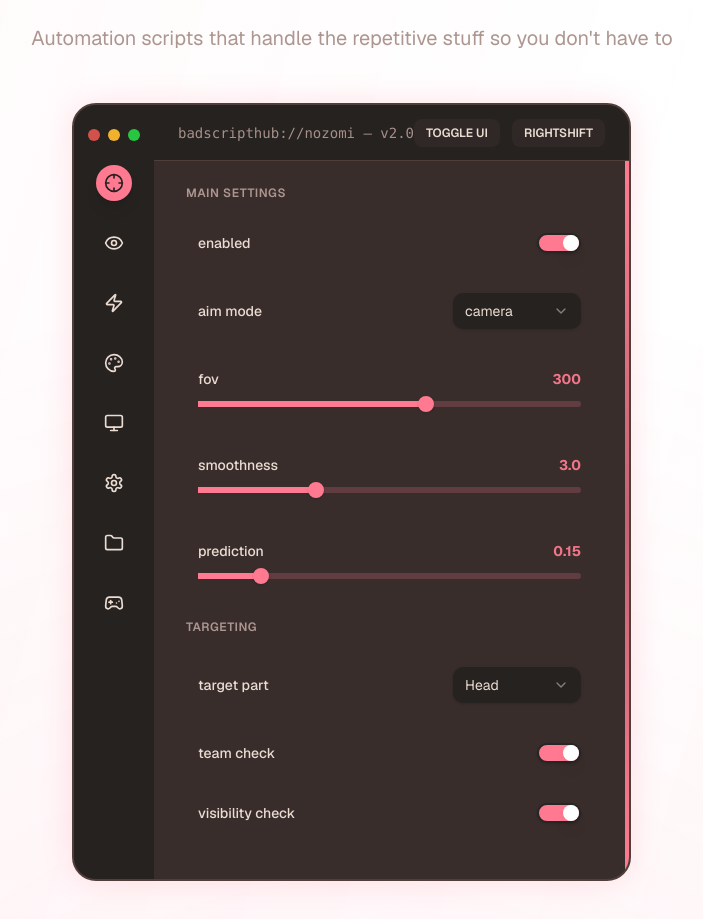
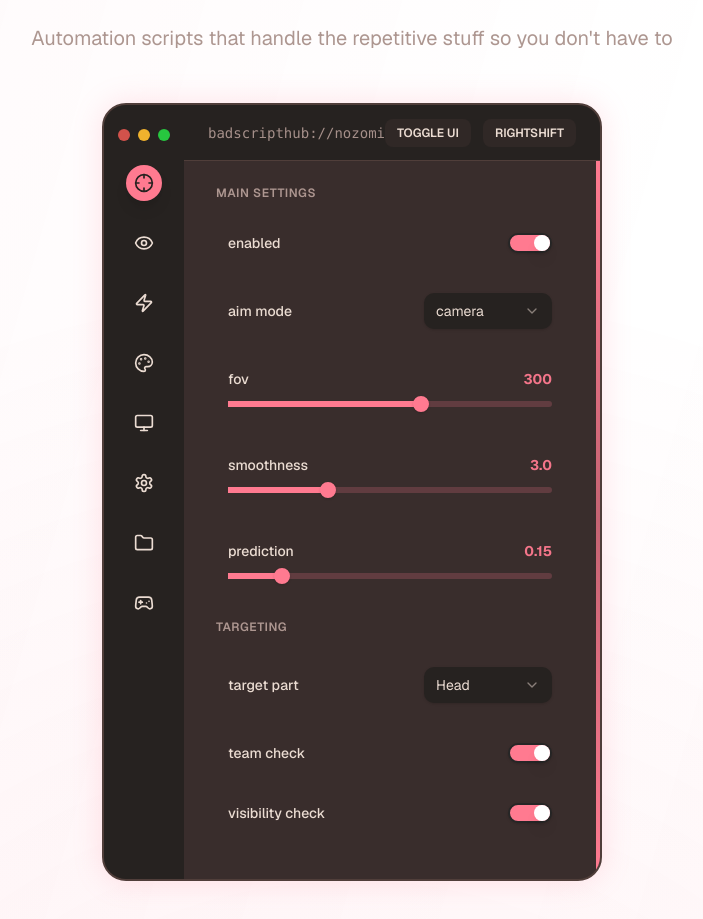
Before and after one commit to froumes/austinxyz.lol, a Next.js app: page /badscripthub in a window 1280 px wide. Shown: the part 869-1788 px from the top of the page, without its empty margins (288-991 px from the left). Built offline with nearby package versions, Linux system fonts and the light colour scheme.

Commit message:
Update BadScriptHubPage to remove version indicator from the display text

```diff
--- a/app/badscripthub/page.tsx
+++ b/app/badscripthub/page.tsx
@@ -919,7 +919,7 @@ export default function BadScriptHubPage() {
                   >
                     badscripthub
                   </span>
-                  ://nozomi — v2.0
+                  ://nozomi
                 </div>
                 <div className="flex gap-3">
                   <button
```
